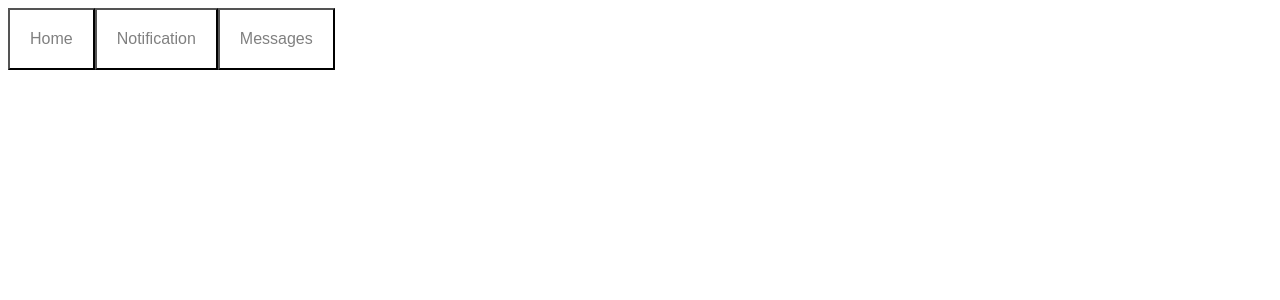
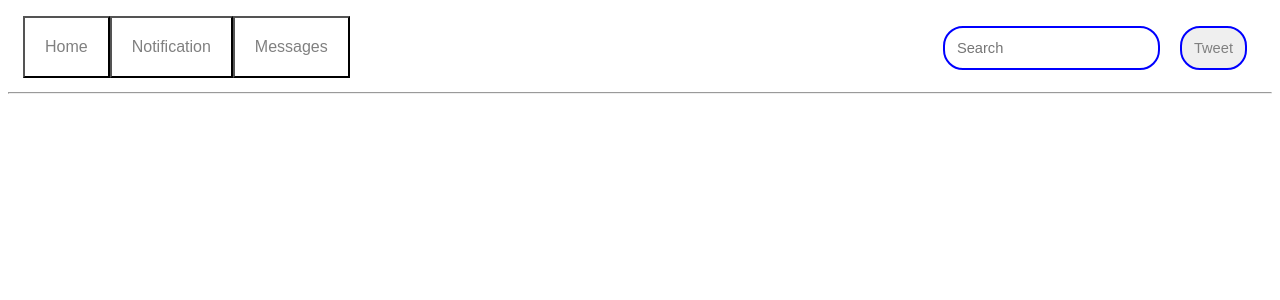
Before and after one commit to Thearyim/react-social-media-clone, a React app: page / in a window 1280 px wide. Shown: the top 300 px of the page. Built offline with nearby package versions, Linux system fonts and the light colour scheme.

Commit message:
Add NavbarRight

```diff
--- a/src/components/App.jsx
+++ b/src/components/App.jsx
@@ -2,10 +2,16 @@ import React from "react";
 import Header from "./Header";
 
 function App(){
-
+  var myStyle={
+    paddingTop: '50px'
+  }
   return(
     <div>
       <Header/>
+      <div style={myStyle}>
+        <br/>
+        <hr/>
+      </div>
     </div>
   );
 }
--- a/src/components/Header.jsx
+++ b/src/components/Header.jsx
@@ -1,11 +1,16 @@
 import React from "react";
 import NavbarLeft from "./NavbarLeft";
-import NavbarLeftSection from "./NavbarLeftSection";
+import NavbarRight from "./NavbarRight";
 
 function Header() {
+  var myStyle = {
+    margin: '15px'
+  }
   return(
-    <div>
+    <div style={myStyle}>
       <NavbarLeft/>
+        <p></p>
+      <NavbarRight/>
     </div>
   );
 }
--- a/src/components/NavbarLeft.jsx
+++ b/src/components/NavbarLeft.jsx
@@ -2,8 +2,11 @@ import React from "react";
 import NavbarLeftSection from "./NavbarLeftSection";
 
 function NavbarLeft(){
+  var myStyledComponentStyles = {
+    float: 'left'
+  }
   return(
-    <div>
+    <div style={myStyledComponentStyles}>
       <NavbarLeftSection title="Home"/>
       <NavbarLeftSection title="Notification"/>
       <NavbarLeftSection title="Messages"/>
--- /dev/null
+++ b/src/components/NavbarRight.jsx
@@ -0,0 +1,25 @@
+import React from "react";
+
+function NavbarRight(){
+  var myStyledComponentStyles = {
+    color: 'grey',
+    fontFamily: 'sans-serif',
+    padding: '12px',
+    fontSize: '11pt',
+    border: '2px solid blue',
+    borderRadius: '20px',
+    margin: '10px',
+    float: 'right'
+  }
+  return (
+    <div>
+      <button style={myStyledComponentStyles}>Tweet</button>
+      <form>
+        <input type="text" style={myStyledComponentStyles} placeholder="Search"></input>
+      </form>
+
+    </div>
+  );
+}
+
+export default NavbarRight;
```
